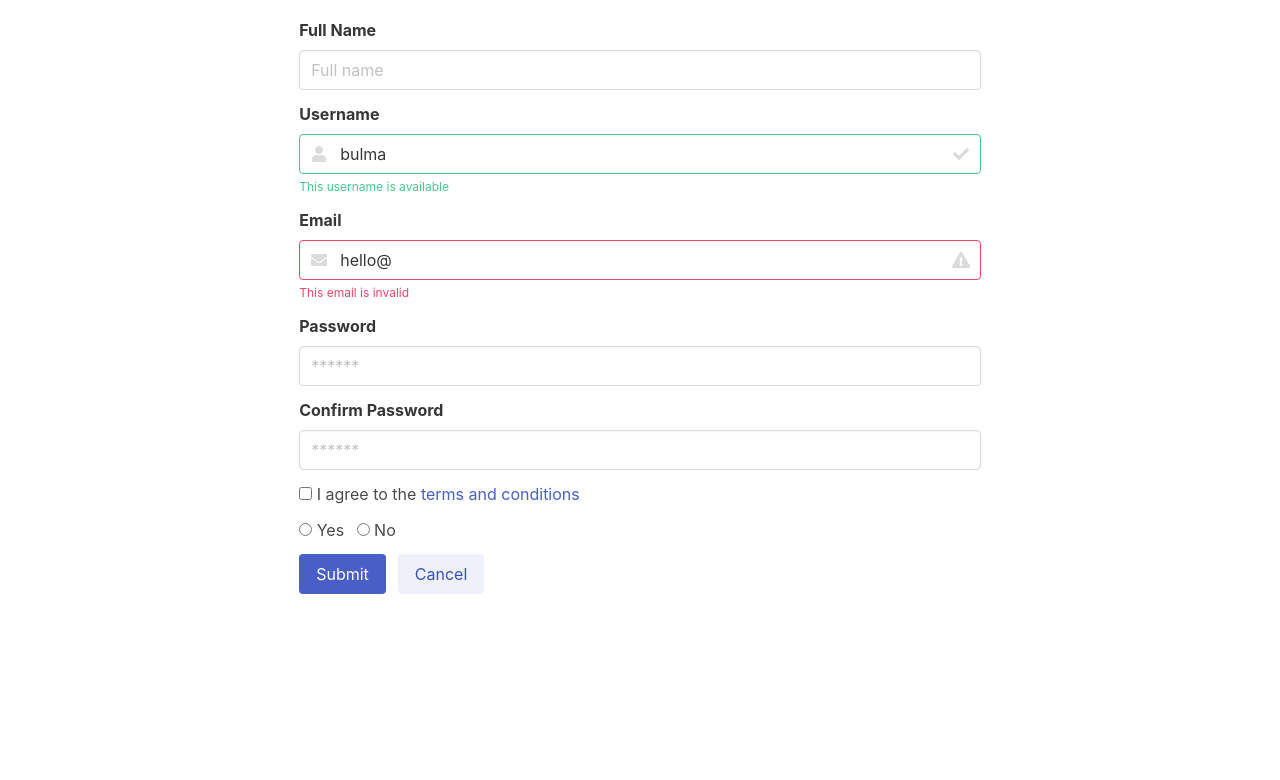
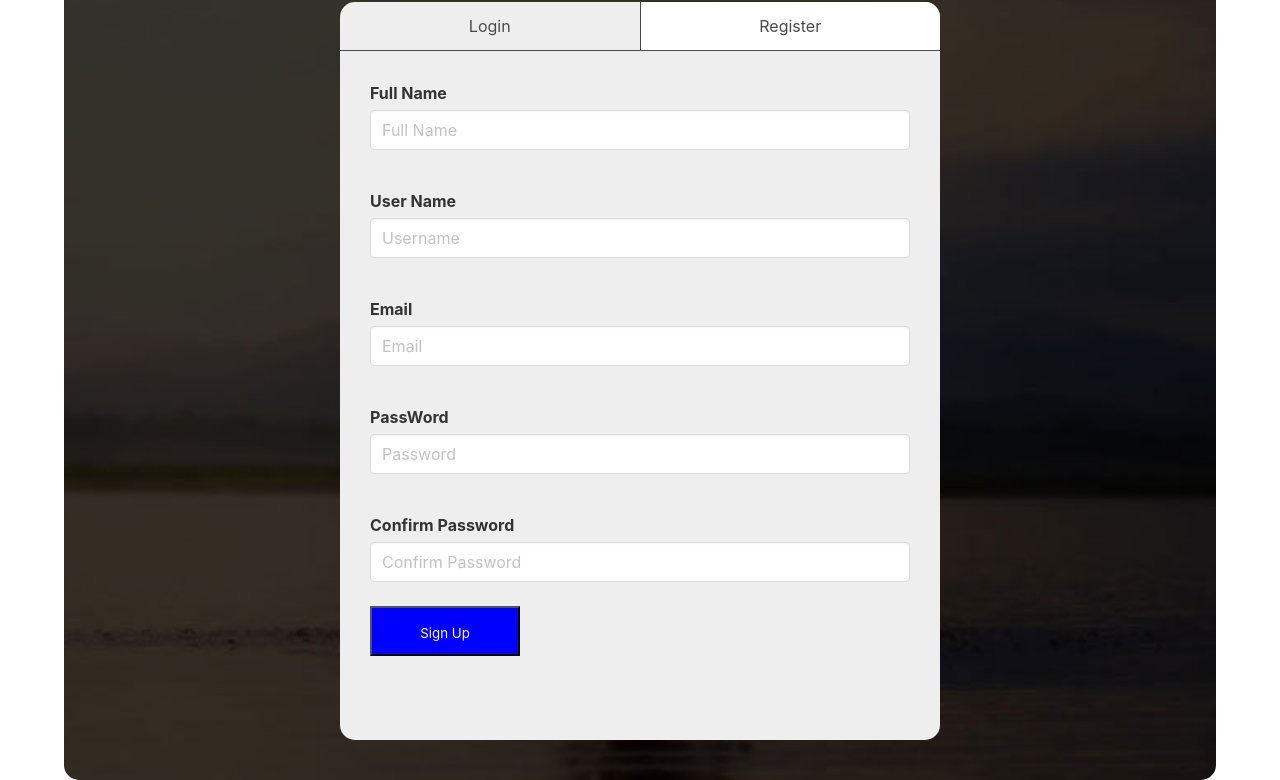
Before and after one commit to vuongDev0509/BasicJavascrip, a website: page validate-form-javascript/index.html in a window 1280 px wide. Shown: the part 154-934 px from the top of the page. Before the commit the page ends 808 px from the top, so only its background shows below. Drawn offline with nearby package versions, Linux system fonts and the light colour scheme; files that its build step writes are made by us from their sources.

Commit message:
code tabs form

```diff
--- a/validate-form-javascript/index.html
+++ b/validate-form-javascript/index.html
@@ -7,6 +7,7 @@
     <title>Validate Form - Javascript</title>
     <link rel="stylesheet" href="./node_modules/bulma/css/bulma.min.css">
     <link rel="stylesheet" href="./dist/theme.css">
+
 </head>
 <body>
     <div id="page">
@@ -17,37 +18,27 @@
               <a class="navbar-item" href="https://bulma.io">
                 <strong>Validate Form - Javascript</strong>
               </a>
-
               <a role="button" class="navbar-burger burger" aria-label="menu" aria-expanded="false" data-target="navbarBasicExample">
                 <span aria-hidden="true"></span>
                 <span aria-hidden="true"></span>
                 <span aria-hidden="true"></span>
               </a>
             </div>
-
             <div id="navbarBasicExample" class="navbar-menu">
               <div class="navbar-start">
                 <a class="navbar-item">Home</a>
-
                 <a class="navbar-item">Documentation</a>
-
                 <div class="navbar-item has-dropdown is-hoverable">
                   <a class="navbar-link">More</a>
-
                     <div class="navbar-dropdown">
-
                       <a class="navbar-item">About</a>
                       <a class="navbar-item">Jobs</a>
                       <a class="navbar-item">Contact</a>
-
                       <hr class="navbar-divider">
-
                       <a class="navbar-item">Report an issue</a>
-
                     </div>
                   </div>
                 </div>
-
                 <div class="navbar-end">
                   <div class="navbar-item">
                     <div class="buttons">
@@ -64,88 +55,54 @@
         </header>
         <main>
           <div class="container">
-                <div class="columns">
-                      <div class="column is-three-fifths is-offset-one-fifth">
-                          <div id="register-form">
-                              <h2 class="title">Register Form</h2>
-                              <form action="">
-                                  <div class="field">
-                                      <label class="label">Full Name</label>
-                                      <div class="control">
-                                        <input class="input" type="text" placeholder="Full name">
+            <div class="vv-content">
+              <h2 class="title">Login or Register</h2>
+              <div id="form-login-register">
+                <div class="tabs-form">
+                  <div class="columns tabs-title">
+                    <div id="result"></div>
+                    <div class="column tabs-title-login dataTabs">Login</div>
+                    <div class="column tabs-title-register dataTabs active">Register</div>
+                  </div>
+                  <div class="tabs-content">
+                    <div class="tabs-content-register tabs-content-item">
+                      <div id="vv-register-form">
+                        <form method="post" action="#!">
+                        <div class="group">
+                          <label>Full Name</label>
+                          <input type="text" id="fullname" class="input" name="fulname"placeholder="Full Name" />
+                          <span id="error-fullname"></span>
+                        </div>
+                        <div class="group">
+                          <label>User Name</label>
+                          <input type="text" id="username" class="input" name="Username" placeholder="Username" />
+                          <span id="error-username"></span>
+                        </div>
+                        <div class="group">
+                          <label>Email</label>
+                          <input type="email" id="email" class="input" name="email" placeholder="Email">
+                          <span id="error-email"></span>
+                        </div>
+                        <div class="group">
+                          <label>PassWord</label>
+                          <input type="password"id="password" class="input" name="password" placeholder="Password" />
+                          <span id="error-password"></span>
+                        </div>
+                        <div class="group">
+                          <label>Confirm Password</label>
+                          <input type="password" id="confirmpassword" class="input" name="user" placeholder="Confirm Password" />
+                          <span id="error-confirmpassword"></span>
+                        </div>
+                        <div class="group-submit group">
+                          <input type="submit" id="submit" name="signup" value="Sign Up" onclick="checkform()"/>
+                          <span id="error-signup"></span>
+                          <!-- <span id="signup-oke"></span> -->
+                        </div>
+                      </form>
                       </div>
                   </div>
-
-                                  <div class="field">
-                                      <label class="label">Username</label>
-                                      <div class="control has-icons-left has-icons-right">
-                                          <input class="input is-success" type="text" placeholder="Username" value="bulma">
-                                          <span class="icon is-small is-left">
-                                              <i class="fas fa-user"></i>
-                                          </span>
-                                          <span class="icon is-small is-right">
-                                              <i class="fas fa-check"></i>
-                                          </span>
+                  <div class="tabs-content-login tabs-content-item hidden ">Form Login</div>
                 </div>
-                                      <p class="help is-success">This username is available</p>
-                                  </div>
-
-                                  <div class="field">
-                                      <label class="label">Email</label>
-                                      <div class="control has-icons-left has-icons-right">
-                                          <input class="input is-danger" type="email" placeholder="Email input" value="hello@">
-                                          <span class="icon is-small is-left">
-                                              <i class="fas fa-envelope"></i>
-                                          </span>
-                                          <span class="icon is-small is-right">
-                                              <i class="fas fa-exclamation-triangle"></i>
-                                          </span>
-                                      </div>
-                                      <p class="help is-danger">This email is invalid</p>
-                                  </div>
-
-                                  <div class="field">
-                                      <label class="label">Password</label>
-                                      <div class="control">
-                                        <input class="input" type="password" placeholder="******">
-                                      </div>
-                                  </div>
-
-                                  <div class="field">
-                                      <label class="label">Confirm Password</label>
-                                      <div class="control">
-                                        <input class="input" type="password" placeholder="******">
-                                      </div>
-                                  </div>
-
-                                  <div class="field">
-                                      <div class="control">
-                                          <label class="checkbox">
-                                              <input type="checkbox"> I agree to the <a href="#">terms and conditions</a>
-                                          </label>
-                                      </div>
-                                  </div>
-
-                                  <div class="field">
-                                      <div class="control">
-                                          <label class="radio">
-                                              <input type="radio" name="question"> Yes
-                                          </label>
-                                          <label class="radio">
-                                              <input type="radio" name="question"> No
-                                          </label>
-                                      </div>
-                                  </div>
-
-                                  <div class="field is-grouped">
-                                      <div class="control">
-                                          <button class="button is-link">Submit</button>
-                                      </div>
-                                      <div class="control">
-                                          <button class="button is-link is-light">Cancel</button>
-                                      </div>
-                                  </div>
-                              </form>
               </div>
               </div>
             </div>
@@ -153,6 +110,8 @@
         </main>
     </div>
     <script defer src="https://use.fontawesome.com/releases/v5.3.1/js/all.js"></script>
-    <script src="./dist/script.js"></script>
+    <!-- <script src="./dist/script.js"></script> -->
+        <script type="text/javascript" src="./dist/script.js"></script>
+
 </body>
 </html>
--- a/validate-form-javascript/src/theme.scss
+++ b/validate-form-javascript/src/theme.scss
@@ -4,6 +4,46 @@
     h2 {
         margin-bottom: 1em;
     }
+}
+.vv-content{
+	#form-login-register{
+		width: 100%;
+		padding: 40px;
+		border-radius: 15px;
+		background: url(../asset/image/background-form-001.jpg) no-repeat scroll center center / cover;
+		.tabs-form{
+			width:100%;
+			border-radius: 15px;
+			max-width: 600px;
+			margin-left:auto;
+			margin-right: auto;
+			overflow: hidden;
+			background: url(../asset/image/background-form-002.jpg) no-repeat scroll center center / cover;
+			.columns.tabs-title{
+				margin: 0;
+				.column {
+					text-align: center;
+					border-bottom: 1px solid;
+					overflow: hidden;
+					&.tabs-title-login{
+						border-right:1px solid;
+					}
+					&.active{
+						background:#fff;
+					}
+				}
+
+			}
+			.tabs-content{
+				padding: 30px;
+				.tabs-content-item{
+					&.hidden{
+						display: none;
+					}
+				}
+			}
+		}
+	}
 }
 #vv-register-form{
 	padding-bottom: 30px;
```
Also changed, not shown: validate-form-javascript/validate.html (+1 -1 lines), validate-form-javascript/asset/image/background-form-001.jpg (added), validate-form-javascript/asset/image/background-form-002.jpg (added), validate-form-javascript/dist/script.js. Lines whose indentation alone changed are shown as unchanged.
